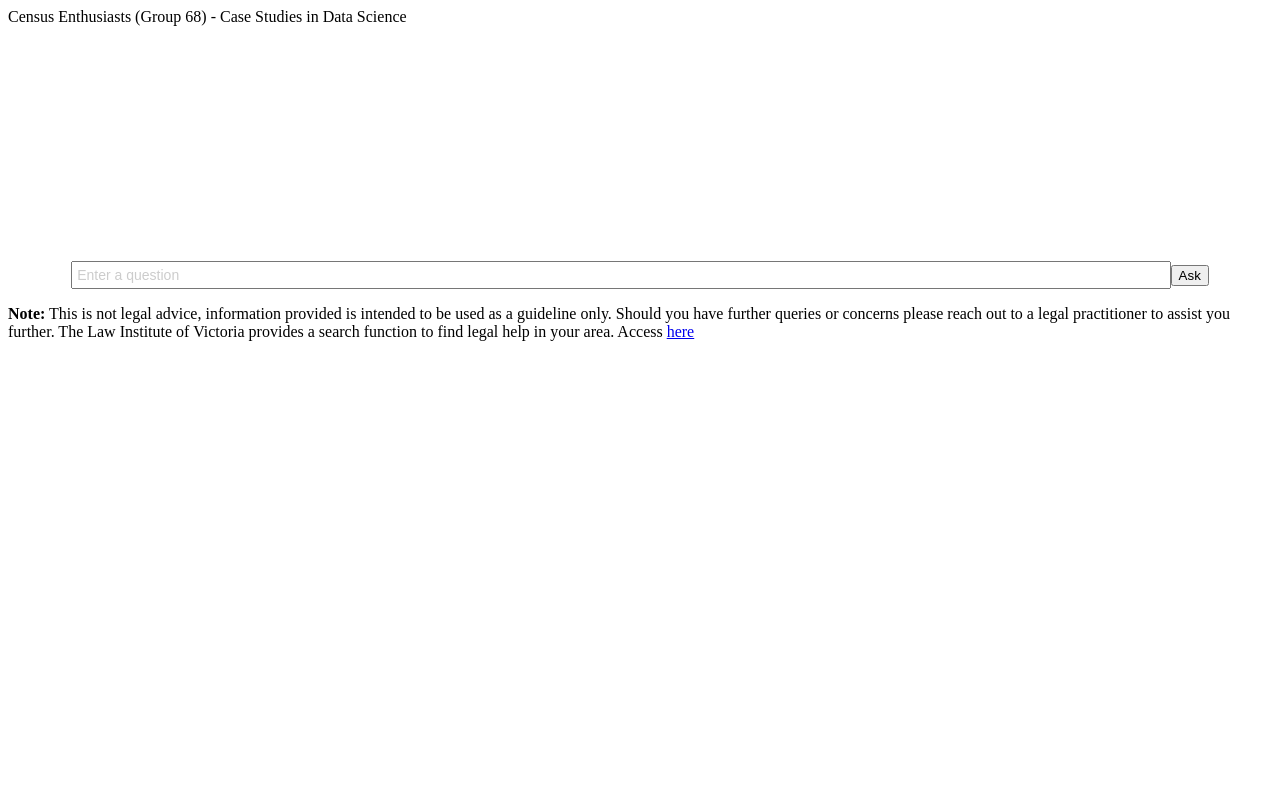
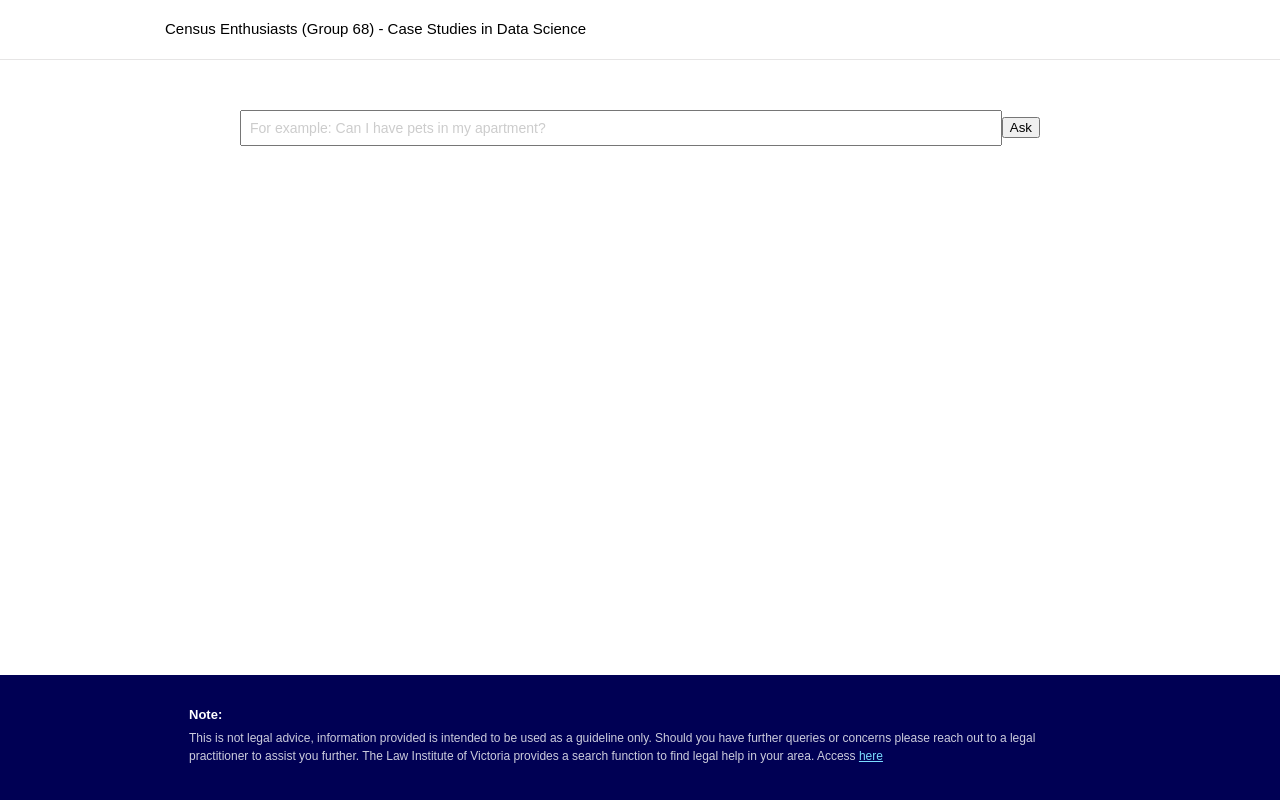
Before and after one commit to SeanRichards27/Case-Studies-WIL-Project, a Flask app: page / in a window 1280 px wide. Run offline with Flask 3, Linux system fonts and the light colour scheme; parts of the project's set-up code (start-up, migrations or seed data) failed here and were passed over; some libraries are stand-ins or nearby versions.

Commit message:
Update UI

```diff
--- a/app/static/style.css
+++ b/app/static/style.css
@@ -1,40 +1,117 @@
+html,
+body {
+  min-height: 100%;
+}
+
+body {
+  font-family: Arial, Helvetica, sans-serif;
+  line-height: 1.5;
+  margin: 0;
+  min-height: 100vh;
+  display: flex;
+  flex-direction: column;
+}
+
+.site-header {
+  background: #ffffffec;
+  border-bottom: 1px solid #e6e5e5;
+  padding: 18px 0;
+}
+
+.title {
+  max-width: 950px;
+  margin: 0 auto;
+  padding: 0 24px;
+
+  font-size: 15px;
+}
+
+.main-page {
+  width: 100%;
+  max-width: 850px;
+  box-sizing: border-box;
+  padding: 50px 25px 75px;
+  margin: 0 auto;
+  flex: 1;
+}
+
+.question-form {
+  width: 100%;
+  margin: 0 0 24px;
+}
+
 .question-box {
-  width: 90%;
-  margin-left: auto;
-  margin-right: auto;
+  width: 100%;
   display: flex;
   align-items: center;
 }
 
 .question-box input[type="text"] {
-  display: inline-block;
   flex: 1;
   font-size: 14px;
-  padding: 4px;
-  field-sizing: content;
-  width: 70%;
+  padding: 8px;
+  box-sizing: border-box;
 }
 
 .question-box input[type="text"]::placeholder {
   color: #ccc;
-  font-style: normal;
 }
 
 .response-box {
-  width: 90%;
-  height: 30%;
-  margin-left: auto;
-  margin-right: auto;
+  width: 100%;
+  height: auto;
+  margin: 0;
+  padding: 16px;
+
+  box-sizing: border-box;
 
   display: flex;
   flex-direction: column;
-  justify-content: flex-end;
-  align-items: flex-start;
+  gap: 12px;
 
-  position: relative;
+  background: #f5f1f1;
 }
 
 .response-box p {
   text-align: left;
   vertical-align: text-bottom;
 }
+
+footer {
+  padding: 30px 0 35px;
+  background-color: #000054;
+  color: rgba(255, 255, 255, 0.8);
+  width: 100%;
+  margin-top: auto;
+}
+
+.footer-content {
+  width: 100%;
+  max-width: 950px;
+  margin: 0 auto;
+  padding: 0 24px;
+  box-sizing: border-box;
+  display: flex;
+  justify-content: center;
+  font-size: 12px;
+}
+
+.disclamer {
+  max-width: 100%;
+}
+
+.disclamer strong {
+  display: block;
+  color: white;
+  font-size: 13px;
+  margin-bottom: 5px;
+}
+
+.disclamer p {
+  margin: 0;
+  line-height: 1.5;
+}
+
+.disclamer a {
+  color: #7BDDFF
+}
--- a/app/templates/index.html
+++ b/app/templates/index.html
@@ -2,44 +2,56 @@
 <html>
 
 <head>
+    <title>Victorian Rental Rights Assistant</title>
     <link rel="stylesheet" href="{{ url_for('static', filename='style.css') }}" type="text/css" media="all" />
     <script src="{{ url_for('static', filename='jquery-3.6.0.js') }}"></script>
 </head>
 
 <body>
 
-    <header>
+    <header class="site-header">
         <div class="title">
             Census Enthusiasts (Group 68) - Case Studies in Data Science
         </div>
     </header>
 
-    <div class="response-box">
-        <p class="query">{{ question }}</p>
-        <p class="response">{{ answer }}</p>
-    </div>
-
+    <main class="main-page">
         <form class="question-form" action="/ask" method='POST' autocomplete="off">
             <div class="question-box">
-            <input name="question" type="text" placeholder="Enter a question" autocapitalize="off" required>
+                <input name="question" type="text" placeholder="For example: Can I have pets in my apartment?" autocapitalize="off" required>
                 <input class="submit" type="submit" name="ask" value="Ask"/>
             </div>
         </form>
+
+        {% if answer %}
+        <div class="response-box">
+            <div>
+                <span class="question-label">Your question</span>
+                <h3>{{ question }}</h3>
+            </div>
+
+            <div class="answer">{{ answer }}</div>
+        </div>
+        {% endif %}
 
         {% for source in citations %}
         <div class="citation">
             <p>{{ source }}</p>
         </div>
         {% endfor %}
-
+    </main>
     <footer>
+        <div class="footer-content">
             <div class="disclamer">
-            <strong>Note:</strong> This is not legal advice, information provided is intended to be used as a guideline only.
+                <strong>Note:</strong>
+                <p>
+                This is not legal advice, information provided is intended to be used as a guideline only.
                 Should you have further queries or concerns please reach out to a legal practitioner to assist you further.
                 The Law Institute of Victoria provides a search function to find legal help in your area. Access <a href="https://www.liv.asn.au/referral">here</a>
+                </p>
+            </div>
         </div>
     </footer>
 </body>
 
-
 </html>
```
Lines whose indentation alone changed are shown as unchanged.
